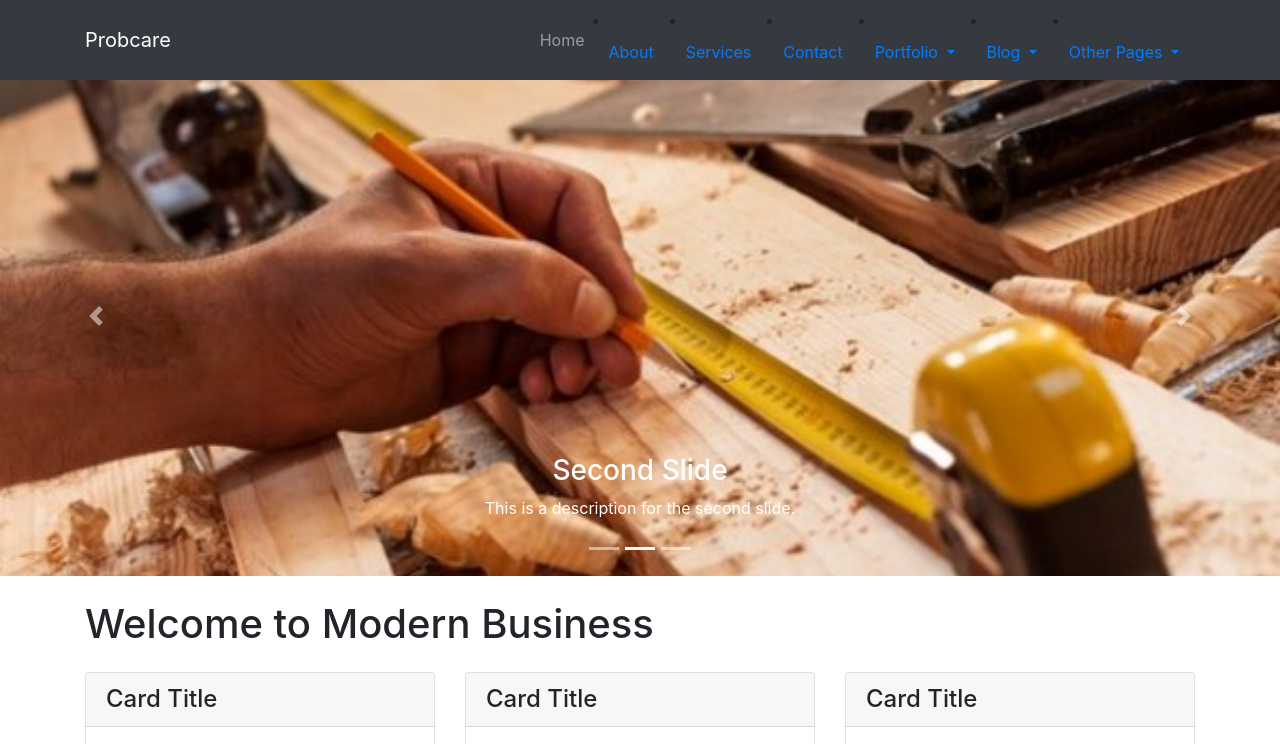
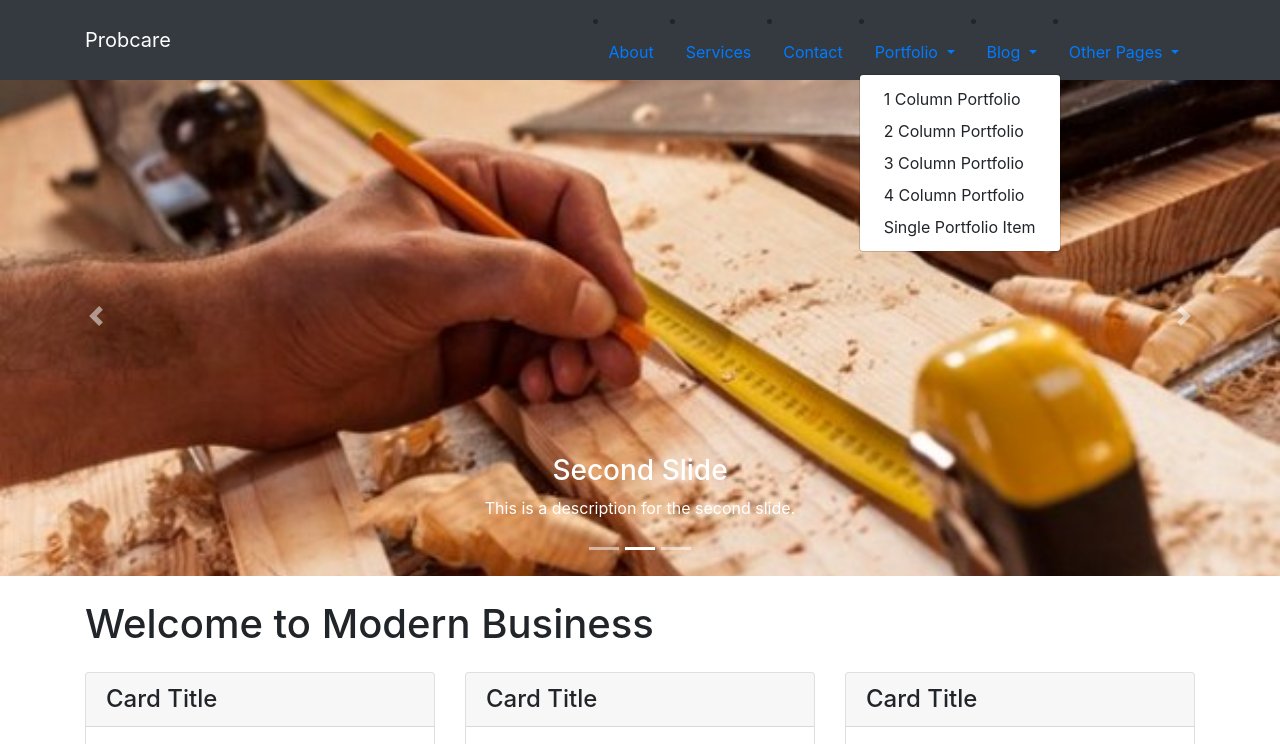
Before and after one commit to probcare/website, a website: page index.html in a window 1280 px wide. Both pictures are taken after a click on the link "Portfolio". Shown: the top 744 px of the page. Drawn offline with Linux system fonts and the light colour scheme.

Commit message:
Update index.html

```diff
--- a/index.html
+++ b/index.html
@@ -29,10 +29,7 @@
         </button>
         <div class="collapse navbar-collapse" id="navbarResponsive">
           <ul class="navbar-nav ml-auto">
-    <li class="nav-item">
-              <a class="nav-link" href="index.html">Home</a>
-            </li>
-              </div>
+                  </div>
             <li class="nav-item">
               <a class="nav-link" href="about.html">About</a>
             </li>
@@ -46,6 +43,13 @@
               <a class="nav-link dropdown-toggle" href="#" id="navbarDropdownPortfolio" data-toggle="dropdown" aria-haspopup="true" aria-expanded="false">
                 Portfolio
               </a>
+             <div class="dropdown-menu dropdown-menu-right" aria-labelledby="navbarDropdownPortfolio">
+                <a class="dropdown-item" href="portfolio-1-col.html">1 Column Portfolio</a>
+                <a class="dropdown-item" href="portfolio-2-col.html">2 Column Portfolio</a>
+                <a class="dropdown-item" href="portfolio-3-col.html">3 Column Portfolio</a>
+                <a class="dropdown-item" href="portfolio-4-col.html">4 Column Portfolio</a>
+                <a class="dropdown-item" href="portfolio-item.html">Single Portfolio Item</a>
+              </div>
 
             </li>
             <li class="nav-item dropdown">
```
